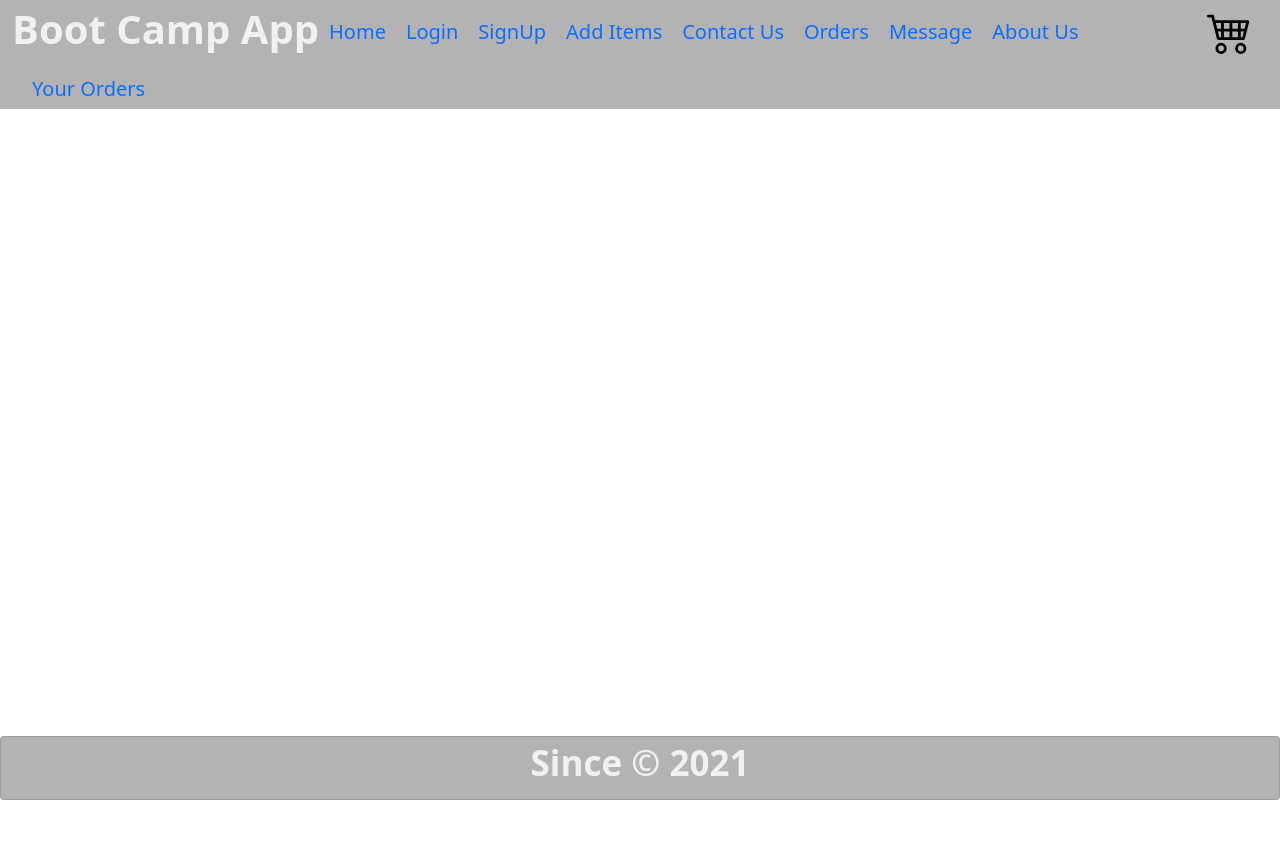
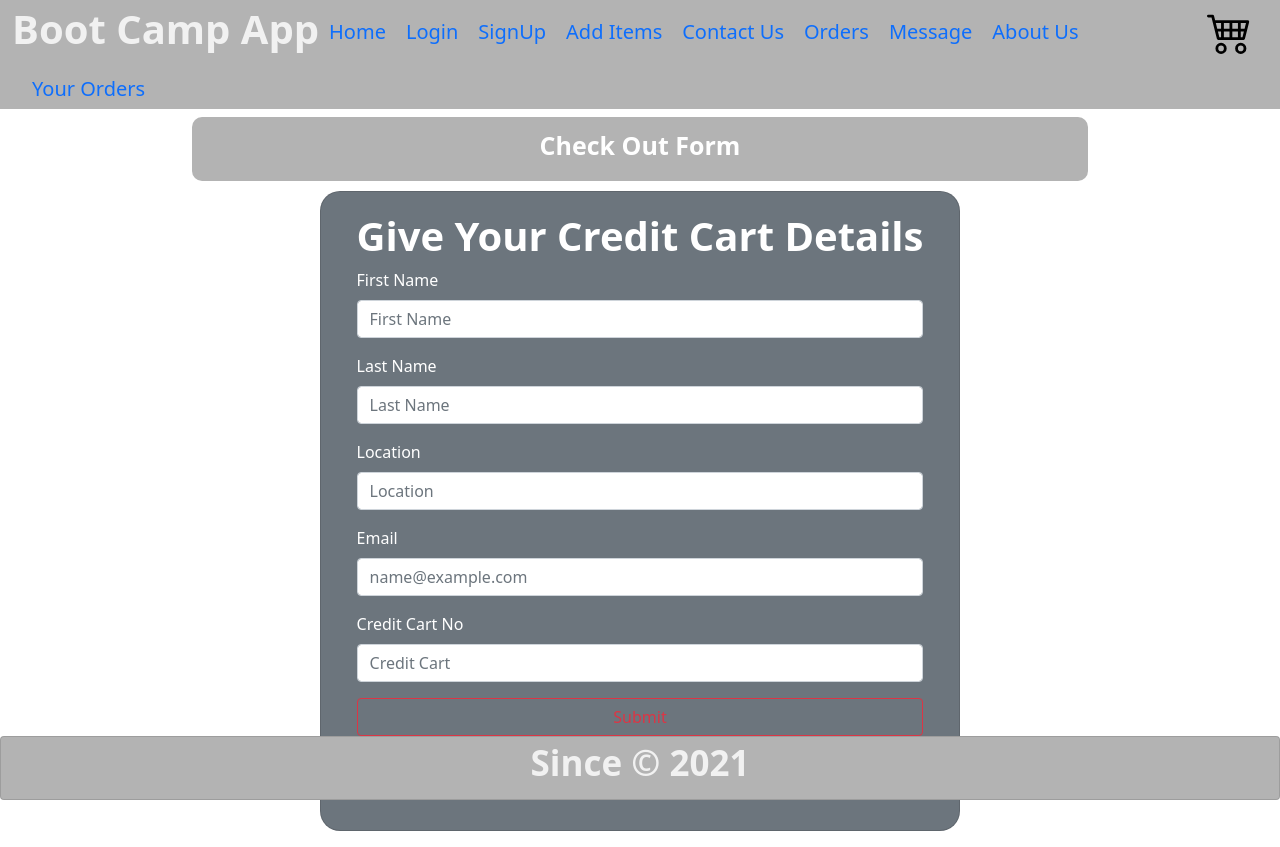
Before and after one commit to kashifshaikh810/boot-camp-app, a React (Create React App) app: page /checkoutform in a window 1280 px wide. Before the commit the page ends 800 px from the top, so only its background shows below. Built offline with nearby package versions, Linux system fonts and the light colour scheme; no server answers; the database is empty.

Commit message:
Added new page and ui work done on new page.

```diff
--- a/src/Components/Authentication/Login/index.js
+++ b/src/Components/Authentication/Login/index.js
@@ -71,7 +71,7 @@ if(firebase.auth()?.currentUser?.uid){
 
               <div className="d-grid gap-2">
               <button className="btn btn-outline-danger" type="submit">{isLoading ? (
-                    <div class="spinner-border" role="status">
+                    <div class="spinner-border" role="status" style={{width: '1rem', height: '1rem'}}>
                       <span class="visually-hidden">Loading...</span>
                     </div>
                   ) : (
--- a/src/Components/Authentication/Signup/index.js
+++ b/src/Components/Authentication/Signup/index.js
@@ -169,7 +169,7 @@ const SignUp = () => {
               <div className="d-grid gap-2">
                 <button className="btn btn-outline-danger" type="submit">
                   {isLoading ? (
-                    <div class="spinner-border" role="status">
+                    <div class="spinner-border" role="status" style={{width: '1rem', height: '1rem'}}>
                       <span class="visually-hidden">Loading...</span>
                     </div>
                   ) : (
--- /dev/null
+++ b/src/Components/CheckOutForms/index.js
@@ -0,0 +1,188 @@
+import React,{useState, useEffect} from "react";
+import { useHistory } from 'react-router-dom';
+import * as Icon from 'react-bootstrap-icons';
+import firebase from 'firebase/app';
+
+const CheckOutForm = () => {
+  const history = useHistory()
+  const [firstName, setFirstName] = useState('')
+  const [lastName, setLastName] = useState('')
+  const [yourLocation, setYourLocation] = useState('')
+  const [email, setEmail] = useState('')
+  const [cartNo, setCartNo] = useState('')
+  const [isLoading, setIsLoading] = useState(false);
+
+  const handleEmail = (e) => {
+    setEmail(e.target.value)
+  }
+
+  const handleCartNo = (e) => {
+    setCartNo(e.target.value)
+  }
+
+  const handleFirstName = (e) => {
+    setFirstName(e.target.value)
+  }
+
+  const handleLastName = (e) => {
+    setLastName(e.target.value)
+  }
+
+  const handleLocation = (e) => {
+    setYourLocation(e.target.value)
+  }
+
+  const handleSubmit = async (e) => {
+      e.preventDefault()
+      setIsLoading(true)
+    let uid = firebase.auth()?.currentUser?.uid;
+    firebase.database().ref(`/buyItem/${uid}`).push({
+        firstName: firstName,
+        lastName: lastName,
+        yourLocation: yourLocation,
+        email: email,
+        cartNo: cartNo,
+    });
+    setIsLoading(false)
+    setFirstName('')
+    setLastName('')
+    setEmail('')
+    setYourLocation('')
+    setCartNo('')
+    alert('Successfully... Order')
+  }
+
+  useEffect(() => {
+    setFirstName('')
+    setLastName('')
+    setEmail('')
+    setYourLocation('')
+    setCartNo('')
+  },[])
+
+  return (
+      <>
+      <div
+        style={{
+          display: "flex",
+          justifyContent: "center",
+          alignItems: "center",
+        }}
+      >
+        <div
+          style={{
+            backgroundColor: "#b3b3b3",
+            display: "flex",
+            justifyContent: "center",
+            paddingTop: 10,
+            marginBottom: 10,
+            borderRadius: 10,
+            width: "70%",
+          }}
+        >
+          <p
+            style={{
+              fontSize: 25,
+              fontWeight: "bold",
+              color: "white",
+              fontStyle: "revert",
+            }}
+          >
+            Check Out Form
+          </p>
+        </div>
+      </div>
+
+    <div className="CheckOutForm" style={{display: 'flex', justifyContent: 'center', alignItems: 'center',}}>
+      <div className="card text-white bg-secondary mb-3" style={{ display: 'flex', justifyContent: 'center', alignItems: 'center', width: "40rem", height: "40rem", borderRadius: 20 }}>
+          <form className="row g-3 needs-validation" onSubmit={(e) => handleSubmit(e)}>
+        <div className="card-body">
+          <h1 style={{textAlign: 'center', fontWeight: 'bold', fontStyle: 'revert',}}>Give Your Credit Cart Details</h1>
+        <div className="mb-3">
+            <label className="form-label">First Name</label>
+            <input
+              type="text"
+              className="form-control"
+              placeholder="First Name"
+              value={firstName}
+              onChange={(e) => handleFirstName(e)}
+              required
+            />
+          </div>
+
+          <div className="mb-3">
+            <label className="form-label">Last Name</label>
+            <input
+              type="text"
+              className="form-control"
+              placeholder="Last Name"
+              value={lastName}
+              onChange={(e) => handleLastName(e)}
+              required
+            />
+          </div>
+
+          <div className="mb-3">
+            <label className="form-label">Location</label>
+            <input
+              type="text"
+              className="form-control"
+              placeholder="Location"
+              value={yourLocation}
+              onChange={(e) => handleLocation(e)}
+              required
+            />
+          </div>
+
+          <div className="mb-3">
+            <label className="form-label">Email</label>
+            <input
+              type="email"
+              className="form-control"
+              placeholder="name@example.com"
+              value={email}
+              onChange={(e) => handleEmail(e)}
+              required
+            />
+          </div>
+
+          <div className="mb-3">
+            <label className="form-label">Credit Cart No</label>
+            <input
+              type="number"
+              className="form-control"
+              placeholder="Credit Cart"
+              value={cartNo}
+              onChange={(e) => handleCartNo(e)}
+              required
+            />
+          </div>
+
+              <div className="d-grid gap-2">
+              <button className="btn btn-outline-danger" type="submit">{ isLoading ? (
+                    <div class="spinner-border" role="status" style={{width: '1.4rem', height: '1.4rem'}}>
+                      <span class="visually-hidden">Loading...</span>
+                    </div>
+                  ) : (
+                    "Submit"
+                  )}</button>
+              </div>
+
+              <div style={{display: 'flex',}}>
+                  <p style={{fontSize: 25, cursor: 'pointer', marginTop: 20, color: '#f36e36'}} onClick={() => history.push('/showcarts')}>
+                <span style={{marginRight: 10, marginBottom: 12, color: 'white'}}>
+                   <Icon.ArrowLeft size={30} />
+                </span>
+                      Go Back
+                      </p>
+              </div>
+
+        </div>
+        </form>
+      </div>
+    </div>
+    </>
+  );
+};
+
+export default CheckOutForm;
--- a/src/Components/Header/index.js
+++ b/src/Components/Header/index.js
@@ -204,7 +204,7 @@ const Header = () => {
                   color: '#f1f1f1'
                 }}
               >
-                {allItems.length > 0 ? <span style={{position: 'absolute', zIndex: 1, top: 3, right: '28vh', backgroundColor: 'red', width: 30, height: 30, borderRadius: 15, color: '#fff', display: 'flex', justifyContent: 'center', alignItems: 'center', cursor: 'pointer',}}>{allItems.length}</span> : null}
+                {allItems.length > 0 ? <span style={{position: 'absolute', zIndex: 1, top: 3, right: '28vh', backgroundColor: '#f36e36', width: 30, height: 30, borderRadius: 15, color: '#fff', display: 'flex', justifyContent: 'center', alignItems: 'center', cursor: 'pointer',}}>{allItems.length}</span> : null}
                 <Icon.Cart4 style={{marginBottom: 6, marginLeft: 10, color: 'black', fontSize: 45, cursor: 'pointer', }} />
               </span>
           </div>
--- a/src/Components/Router/index.js
+++ b/src/Components/Router/index.js
@@ -12,6 +12,7 @@ import Header from "../Header/index";
 import Footer from "../Footer/index";
 import YourOrders from "../Your Orders/index";
 import ShowCarts from "../ShowCarts/index";
+import CheckOutForm from "../CheckOutForms/index";
 import firebase from "firebase/app";
 
 const Routing = () => {
@@ -23,7 +24,9 @@ const Routing = () => {
     firebase.auth().onAuthStateChanged((user) => {
       let uid = user?.uid;
       setUid(uid);
-      setIsLoading(false);
+      setTimeout(() => {
+        setIsLoading(false);
+      }, 1500);
     });
   }, [uid]);
 
@@ -52,6 +55,7 @@ const Routing = () => {
             <Route path="/contactus" component={ContactUs} />
             <Route path="/message" component={Message} />
             <Route path="/showcarts" component={ShowCarts} />
+            <Route path="/checkoutform" component={CheckOutForm} />
             <Route path="/yourorders" component={YourOrders} />
           </Switch>
           <Footer />
--- a/src/Components/ShowCarts/index.js
+++ b/src/Components/ShowCarts/index.js
@@ -1,5 +1,6 @@
 /* eslint-disable jsx-a11y/alt-text */
 import React, { useState, useEffect } from "react";
+import { useHistory } from 'react-router-dom';
 import firebase from "firebase/app";
 import * as Icon from 'react-bootstrap-icons';
 
@@ -7,6 +8,7 @@ const ShowCarts = () => {
   const [allItems, setAllItems] = useState([]);
   const [isLoading, setIsLoading] = useState(false);
   const [keys, setkeys] = useState('');
+  let history = useHistory()
   const [uid, setUid] = useState('');
 
   useEffect(() => {
@@ -29,6 +31,11 @@ const ShowCarts = () => {
         e.preventDefault()
         firebase.database().ref(`/addCarts/${uid}/${keys[i]}`).remove()
         alert('Congratulations... Cart Deleted Successfully !')
+    }
+
+    const goToCheckOutForm = (e) => {
+      e.preventDefault()
+      history.push('/checkoutform')
     }
 
   return (
@@ -215,7 +222,7 @@ const ShowCarts = () => {
                     </div>
 
                     <div style={{display: 'flex', justifyContent: 'space-evenly', marginRight: 40}}>
-                    <div className="d-grid gap-2">
+                    <div className="d-grid gap-2" onClick={(e) => goToCheckOutForm(e)}>
                     <button style={{borderRadius: 12, width: '120%'}} className="btn btn-success" type="button">
                     <Icon.Briefcase style={{marginRight: 10}} />
                         Check Out Cart
```
Also changed, not shown: src/Components/Dashboard/index.js (+9 -2 lines), src/Components/CheckOutForms/index.css (added).
